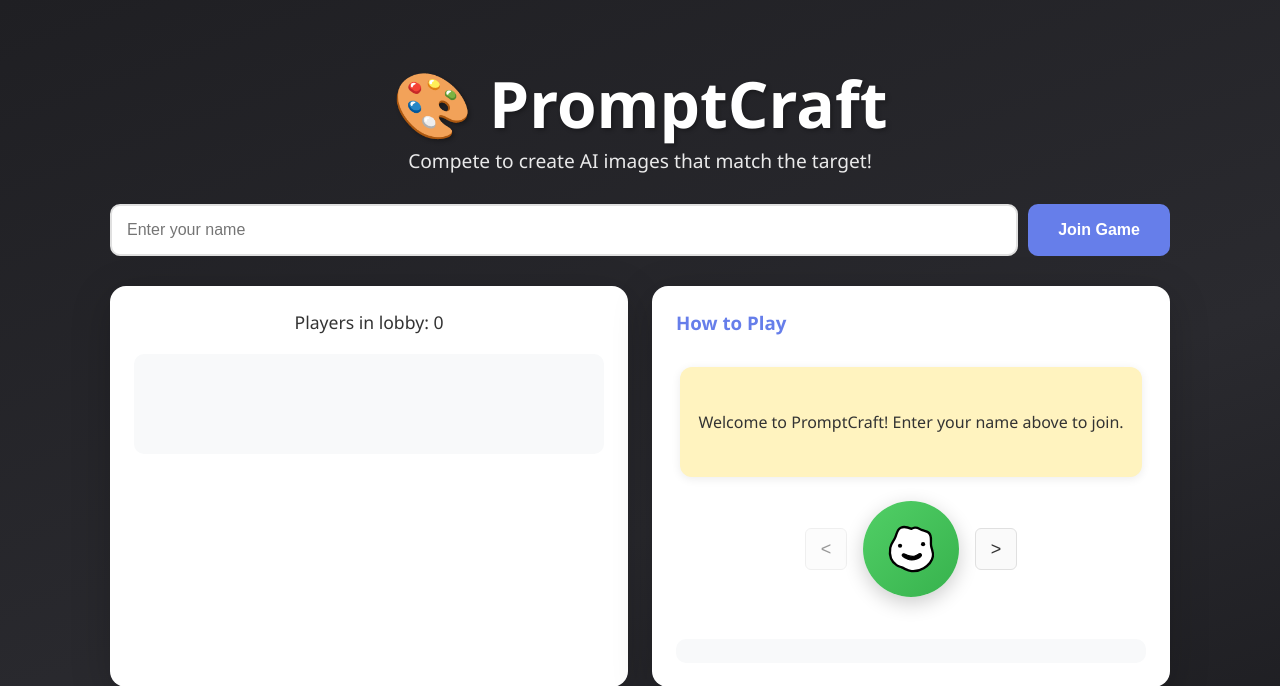
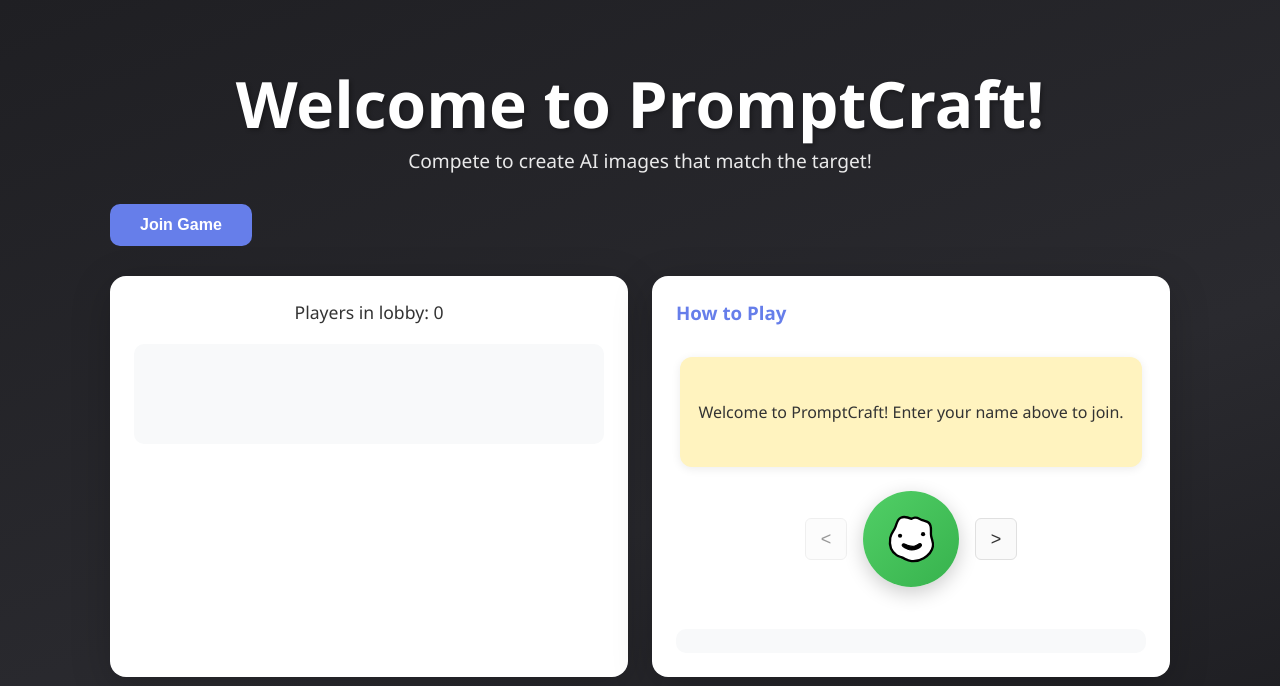
Before and after one commit to ontics/promptcraft, a Flask app: page / in a window 1280 px wide. Shown: the top 686 px of the page. Run offline with Flask 3, Linux system fonts and the light colour scheme; some libraries are stand-ins or nearby versions.

Commit message:
Add lobby Join Game button and random animal aliases (no name input)
Made-with: Cursor

```diff
--- a/app.py
+++ b/app.py
@@ -46,6 +46,31 @@ game_state = {
 players = {}  # session_id: player_data
 player_sessions = {}  # socket_id: session_id
 admin_session_id = None  # Track the admin player
+
+# Animal aliases for lobby (assigned when player joins with no name)
+ANIMAL_ALIASES = [
+    'Wildcat', 'Shark', 'Bear', 'Fox', 'Owl', 'Wolf', 'Lion', 'Eagle', 'Hawk', 'Tiger',
+    'Otter', 'Rabbit', 'Deer', 'Crow', 'Falcon', 'Lynx', 'Moose', 'Panda', 'Cobra', 'Badger',
+    'Heron', 'Seal', 'Goat', 'Crane', 'Elk', 'Dove', 'Skunk', 'Trout', 'Crab', 'Moth',
+    'Bison', 'Coyote', 'Gecko', 'Hyena', 'Jaguar', 'Koala', 'Lemur', 'Newt', 'Orca', 'Puffin',
+    'Quail', 'Raven', 'Sloth', 'Tapir', 'Urchin', 'Viper', 'Walrus', 'Yak', 'Zebra', 'Anteater'
+]
+
+
+def _assign_random_animal_alias():
+    """Return a random animal alias unique among current lobby players (or with number if all used)."""
+    used = {p.get('display_name', p['name']) for p in players.values()}
+    used.update({p.get('name') for p in players.values()})
+    available = [a for a in ANIMAL_ALIASES if a not in used]
+    if available:
+        return random.choice(available)
+    # All base names used; append number
+    for n in range(2, 100):
+        for a in ANIMAL_ALIASES:
+            candidate = f'{a} {n}'
+            if candidate not in used:
+                return candidate
+    return f'Player{len(players) + 1}'  # fallback
 
 # Character messages
 # Bud messages - shown progressively based on prompt count (1-indexed: prompt_count = 1 shows message[0])
@@ -276,13 +301,17 @@ def handle_join_game(data):
     global admin_session_id
 
     session_id = session.get('session_id')
-    player_name = data.get('name', f'Player{len(players) + 1}').strip()
-
-    # Check if player name matches admin code
     required_admin_code = os.getenv('ADMIN_CODE', '').strip()
+    received_name = (data or {}).get('name', '').strip()
+
+    # No name sent -> assign random animal alias (lobby Join Game button flow)
+    if not received_name:
+        player_name = _assign_random_animal_alias()
+    else:
+        player_name = received_name
+
+    # Check if player name matches admin code (only when client sends a name)
     is_admin_code = required_admin_code and (player_name == required_admin_code)
-
-    # Display name for admin (obscure the code)
     display_name = 'Gamemaster' if is_admin_code else player_name
 
     # Check if player already exists (reconnection)
@@ -317,11 +346,13 @@ def handle_join_game(data):
             # Update name (but preserve display_name if admin)
             if player['is_admin']:
                 # Already admin - keep display_name as Gamemaster
-                player['name'] = player_name  # Update internal name if changed
-                player['display_name'] = 'Gamemaster'  # Always show as Gamemaster
-            else:
+                player['name'] = player_name
+                player['display_name'] = 'Gamemaster'
+            elif received_name:
+                # Client sent a name (e.g. legacy or admin code) - use it
                 player['name'] = player_name
                 player['display_name'] = player_name
+            # else: reconnecting with no name sent - keep existing alias (player['name'], player['display_name'])
 
         # Send reconnection update to admin
         if admin_session_id in players and players[admin_session_id].get('socket_id'):
@@ -616,12 +647,12 @@ def handle_join_game(data):
             print(f"Player {player_name} joined as ADMIN (first player, no code configured)")
 
         # Check if this player exists in the database for the current game (reconnection with lost session)
-        # Uses case-insensitive matching
+        # Only when client sent a name (we have a stable name to look up); alias joins are always new
         team = None
         character = None
         restored_player_id = None
 
-        if not is_new_admin and game_state.get('game_id') and db.is_configured():
+        if not is_new_admin and received_name and game_state.get('game_id') and db.is_configured():
             existing_player = db.get_player_by_name_and_game(player_name, game_state['game_id'])
             if existing_player:
                 # Player exists in database - restore their team assignment
--- a/static/js/game.js
+++ b/static/js/game.js
@@ -156,28 +156,12 @@ function showScreen(screenName) {
     screens[screenName].classList.add('active');
 }
 
-// Lobby handlers
+// Lobby handlers (animal alias assigned by server; no name input)
 function joinGame() {
-    const nameInput = document.getElementById('player-name');
-    const name = nameInput.value.trim();
-
-    if (name) {
-        gameState.playerName = name;
-        socket.emit('join_game', { name: name });
-    } else {
-        alert('Please enter your name');
-    }
+    socket.emit('join_game', {});
 }
 
 document.getElementById('join-btn').addEventListener('click', joinGame);
-
-// Allow Enter to join game in lobby
-document.getElementById('player-name').addEventListener('keydown', (e) => {
-    if (e.key === 'Enter') {
-        e.preventDefault();
-        joinGame();
-    }
-});
 
 document.getElementById('assign-teams-btn').addEventListener('click', () => {
     socket.emit('assign_teams');
@@ -1851,13 +1835,6 @@ socket.on('game_restarted_kick', (data) => {
     gameState.isAdmin = false;
     gameState.hasConfirmedSelection = false;
 
-    // Clear player name input so they need to re-enter
-    const nameInput = document.getElementById('player-name');
-    if (nameInput) {
-        nameInput.value = '';
-        nameInput.disabled = false;
-    }
-
     // Clear player list
     const playerList = document.getElementById('player-list');
     if (playerList) {
--- a/templates/index.html
+++ b/templates/index.html
@@ -12,12 +12,11 @@
         <!-- Lobby Screen -->
         <div id="lobby-screen" class="screen active">
             <div class="container">
-                <h1 class="game-title">🎨 PromptCraft</h1>
+                <h1 class="game-title">Welcome to PromptCraft!</h1>
                 <p class="subtitle">Compete to create AI images that match the target!</p>
 
                 <div class="lobby-content">
                     <div class="player-input">
-                        <input type="text" id="player-name" placeholder="Enter your name" maxlength="20">
                         <button id="join-btn" class="btn btn-primary">Join Game</button>
                     </div>
 
```
Also changed, not shown: stories/lobby-join-button-animal-aliases.md (added, +38 -0 lines).
